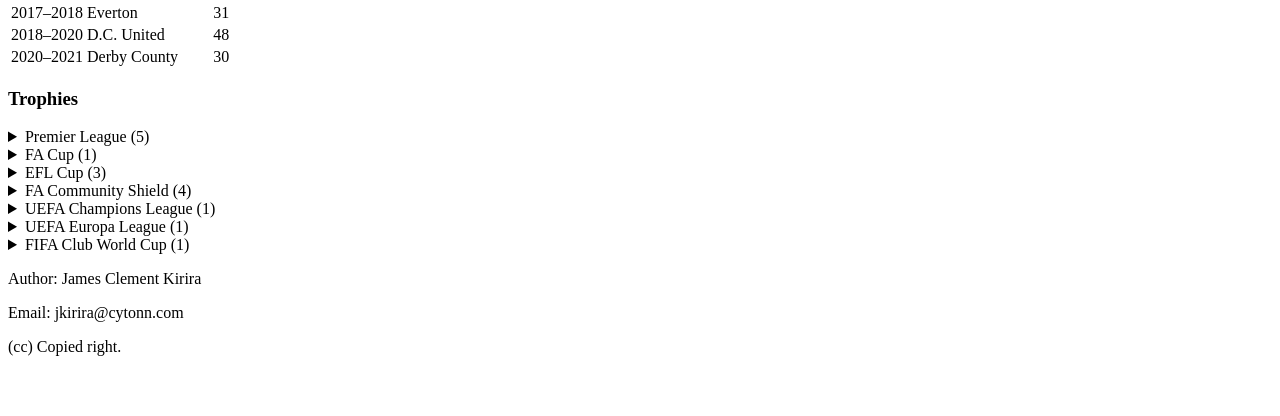
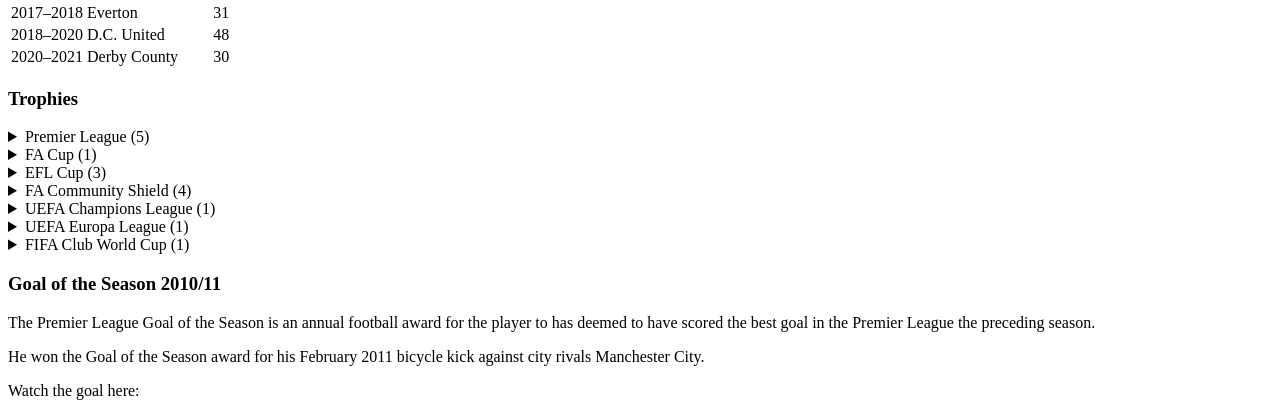
Before and after one commit to jkirira/tribute-repo, a PHP site: page / in a window 1280 px wide. Shown: the part 736-1152 px from the top of the page. Before the commit the page ends 1092 px from the top, so only its background shows below. Run offline with PHP 8.4, Linux system fonts and the light colour scheme; grey boxes are pictures that could not be loaded.

Commit message:
Embedding a video

```diff
--- a/index.php
+++ b/index.php
@@ -115,10 +115,19 @@
 
         </section>
 
+	<section>
+		<h3>Goal of the Season 2010/11</h3>
+		<p>The Premier League Goal of the Season is an annual football award for the player to has deemed to have scored the best goal in the Premier League the preceding season. </p>
+		<p>He won the Goal of the Season award for his February 2011 bicycle kick against city rivals Manchester City.</p>
+		<p>Watch the goal here: </p>
+		<iframe src="https://player.vimeo.com/video/128691257?h=6f71819da6" width="640" height="360" frameborder="0" allow="autoplay; fullscreen; picture-in-picture" allowfullscreen></iframe>
+		<p><a href="https://vimeo.com/128691257">Wayne Rooney goal vs Manchester City (12.02.2011)</a> from <a href="https://vimeo.com/deanrayper">DeanRayper</a> on <a href="https://vimeo.com">Vimeo</a>.</p>
+	</section>
+
     </main>
 
     <footer>
-        <p>Author: James Clement Kirira</p>
+        <p>Author: James Kirira</p>
         <p>Email: jkirira@cytonn.com</p>
         (cc) Copied right.
     </footer>
```
Also changed, not shown: tribute.html (+10 -1 lines).
